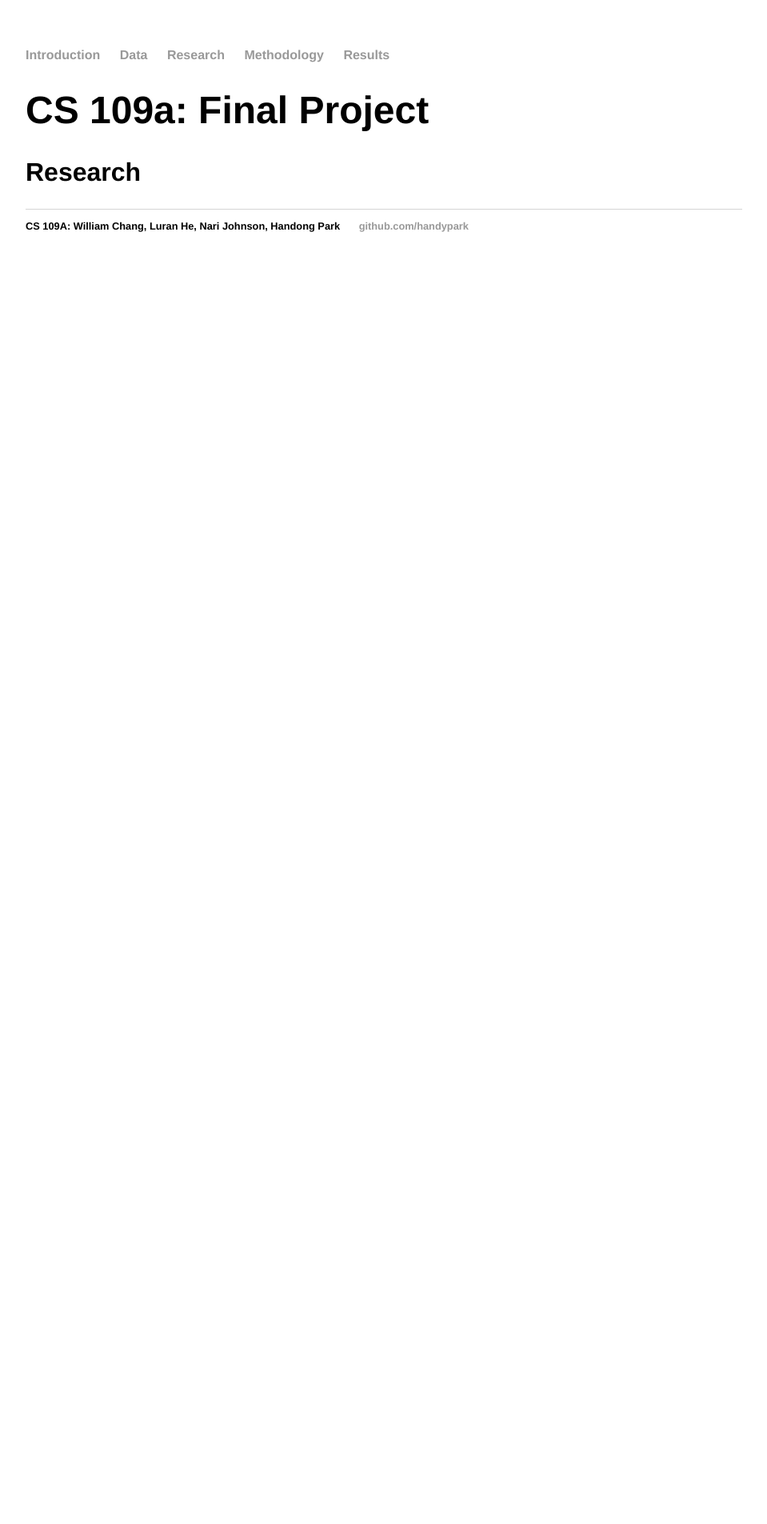
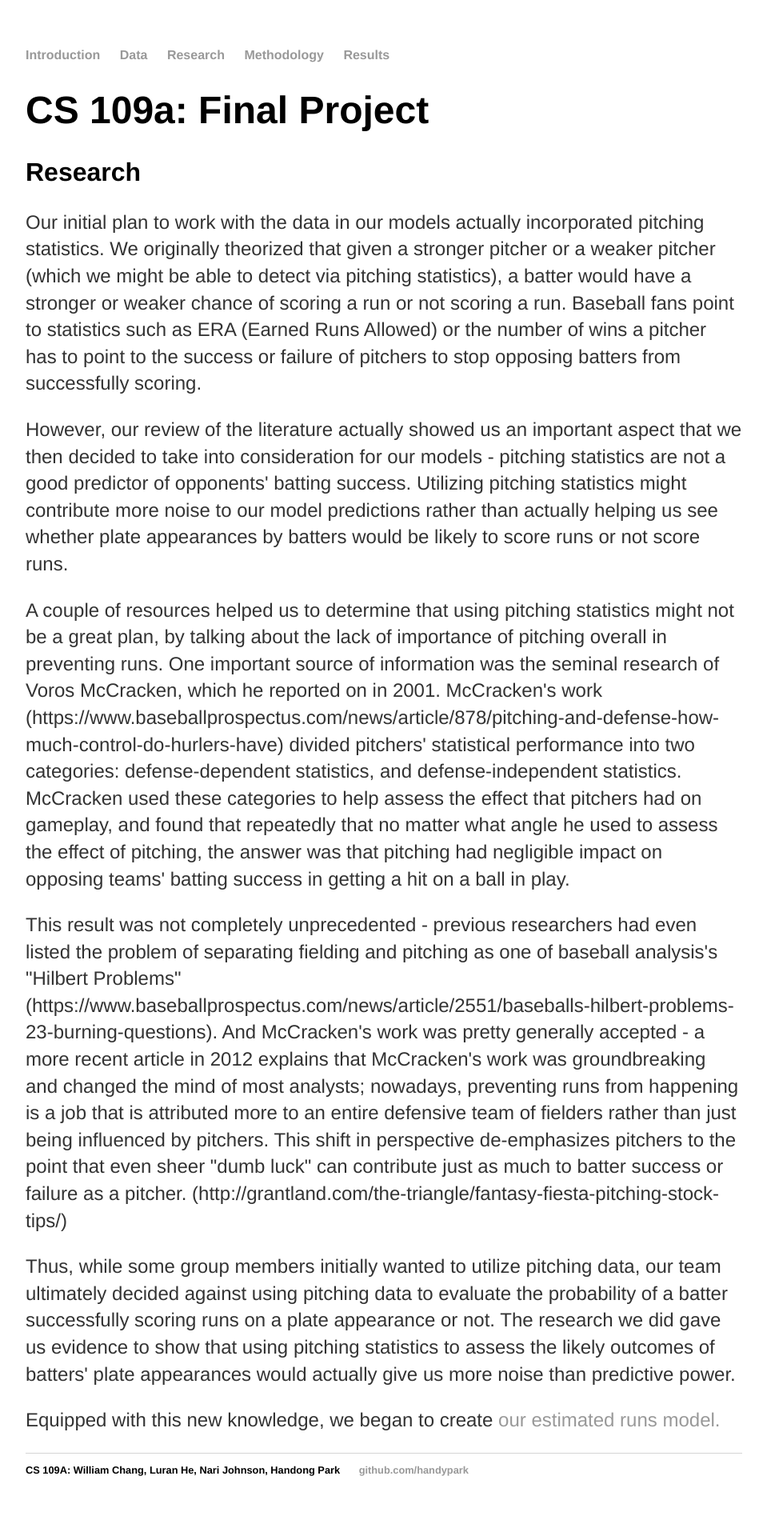
Before and after one commit to handypark/handypark.github.io, a Jekyll site: the page built from research.html, in a window 1280 px wide. Shown: the whole page at 80% size, without its empty margins (160-1119 px from the left). Built offline with Jekyll 4.4.1, drawn with Linux system fonts in a browser that asks for light colours; before the commit the page ends 900 px from its top, so only the background shows below that.

Commit message:
Update research.html

```diff
--- a/research.html
+++ b/research.html
@@ -6,4 +6,44 @@ title: Research
 <div class="blurb">
 	<h1>CS 109a: Final Project</h1>
 	<h2>Research</h2>
+	<p>
+		Our initial plan to work with the data in our models actually incorporated pitching statistics. We originally theorized that
+		given a stronger pitcher or a weaker pitcher (which we might be able to detect via pitching statistics), a batter would have
+		a stronger or weaker chance of scoring a run or not scoring a run. Baseball fans point to statistics such as ERA
+		(Earned Runs Allowed) or the number of wins a pitcher has to point to the success or failure of pitchers to stop
+		opposing batters from successfully scoring.
+	</p>
+	<p>
+		However, our review of the literature actually showed us an important aspect that we then decided to take
+		into consideration for our models - pitching statistics are not a good predictor of opponents' batting success.
+		Utilizing pitching statistics might contribute more noise to our model predictions rather than actually helping us
+		see whether plate appearances by batters would be likely to score runs or not score runs.
+	</p>
+	<p>
+		A couple of resources helped us to determine that using pitching statistics might not be a great plan, by talking about the lack
+		of importance of pitching overall in preventing runs. One important source of information was the seminal research of Voros McCracken, which
+		he reported on in 2001. McCracken's work (https://www.baseballprospectus.com/news/article/878/pitching-and-defense-how-much-control-do-hurlers-have)
+		divided pitchers' statistical performance into two categories: defense-dependent statistics, and defense-independent statistics.
+		McCracken used these categories to help assess the effect that pitchers had on gameplay, and found that repeatedly that no
+		matter what angle he used to assess the effect of pitching, the answer was that pitching had negligible impact on opposing
+		teams' batting success in getting a hit on a ball in play.
+	</p>
+	<p>
+		This result was not completely unprecedented - previous researchers had even listed the problem of separating fielding and
+		pitching as one of baseball analysis's "Hilbert Problems" (https://www.baseballprospectus.com/news/article/2551/baseballs-hilbert-problems-23-burning-questions).
+		And McCracken's work was pretty generally accepted - a more recent article in 2012 explains that McCracken's work was groundbreaking
+		and changed the mind of most analysts; nowadays, preventing runs from happening is a job that is attributed more to an entire defensive
+		team of fielders rather than just being influenced by pitchers. This shift in perspective de-emphasizes pitchers to the point that
+		even sheer "dumb luck" can contribute just as much to batter success or failure as a pitcher.
+		(http://grantland.com/the-triangle/fantasy-fiesta-pitching-stock-tips/)
+	</p>
+	<p>
+		Thus, while some group members initially wanted to utilize pitching data, our team ultimately decided against using pitching data
+		to evaluate the probability of a batter successfully scoring runs on a plate appearance or not. The research we did gave us
+		evidence to show that using pitching statistics to assess the likely outcomes of batters' plate appearances would actually
+		give us more noise than predictive power.
+	</p>
+	<p>
+		Equipped with this new knowledge, we began to create <a href="/methodology">our estimated runs model.</a>
+	</p>
 </div><!-- /.blurb -->
```
